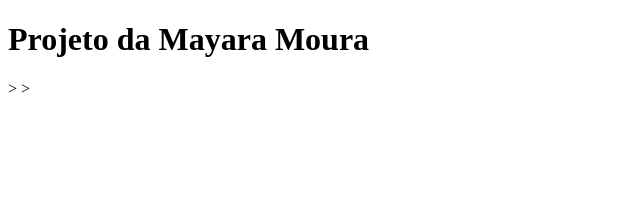
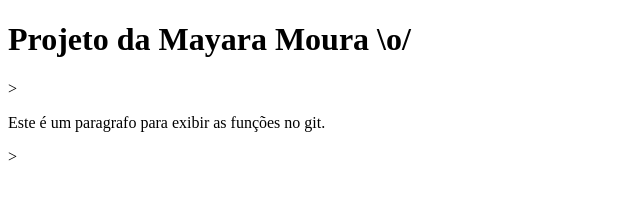
Before and after one commit to mouramay/curso-git, a plain HTML site: page index.html in a window 1280 px wide. Shown: the whole page, without its empty margins (0-640 px from the left). Drawn offline with Linux system fonts and the light colour scheme.

Commit message:
Adicionando novo paragrafo

```diff
--- a/index.html
+++ b/index.html
@@ -1,6 +1,7 @@
 <!DOCTYPE html>
 <html>
-	<h1>Projeto da Mayara Moura</h1>>
+	<h1>Projeto da Mayara Moura \o/</h1>>
+	<p>Este é um paragrafo para exibir as funções no git.</p>
 <body>
 
 </body>
```
